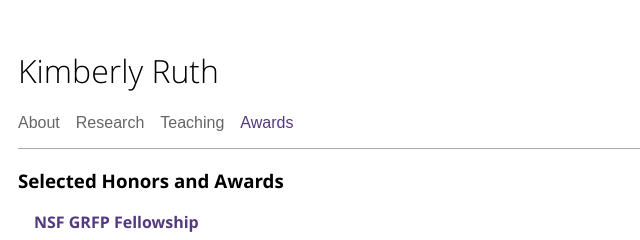
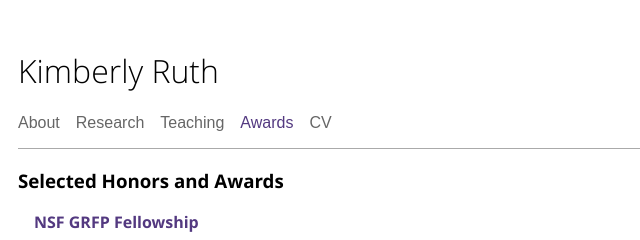
Before and after one commit to logicologist/logicologist.github.io, a plain HTML site: page awards.html in a window 1280 px wide. Shown: the top 240 px of the page, 222-862 px from the left. Drawn offline with Linux system fonts and the light colour scheme.

Commit message:
Added CV

```diff
--- a/awards.html
+++ b/awards.html
@@ -14,6 +14,7 @@
 				<li class="navitem"><a href="research.html" class="navbar">Research</a></li>
 				<li class="navitem"><a href="teaching.html" class="navbar">Teaching</a></li>
 				<li class="navitem imhere"><a href="awards.html" class="navbar">Awards</a></li>
+				<li class="navitem"><a href="KimberlyRuth-CV.pdf" class="navbar">CV</a></li>
 			</ul>
 		</nav>
 
```
Also changed, not shown: index.html (+1 -0 lines), research.html (+1 -0 lines), teaching.html (+1 -0 lines), 1 other file.
